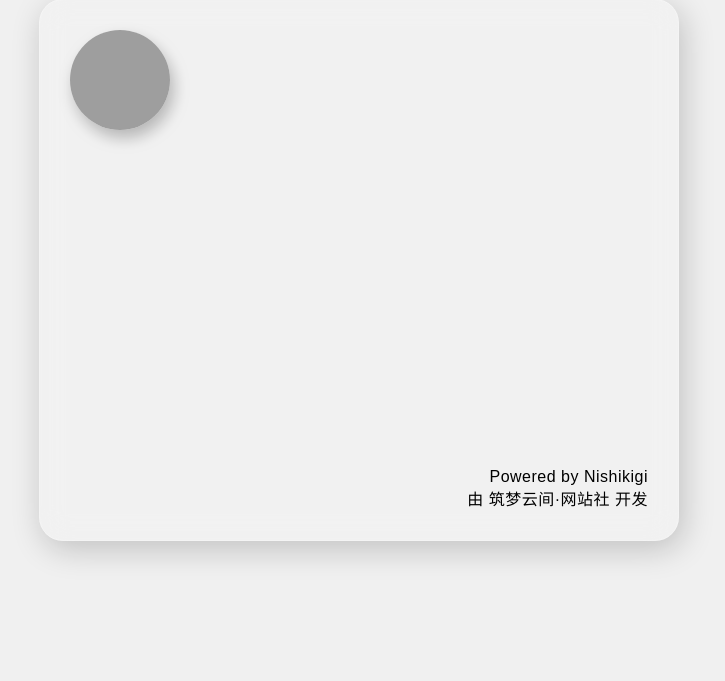
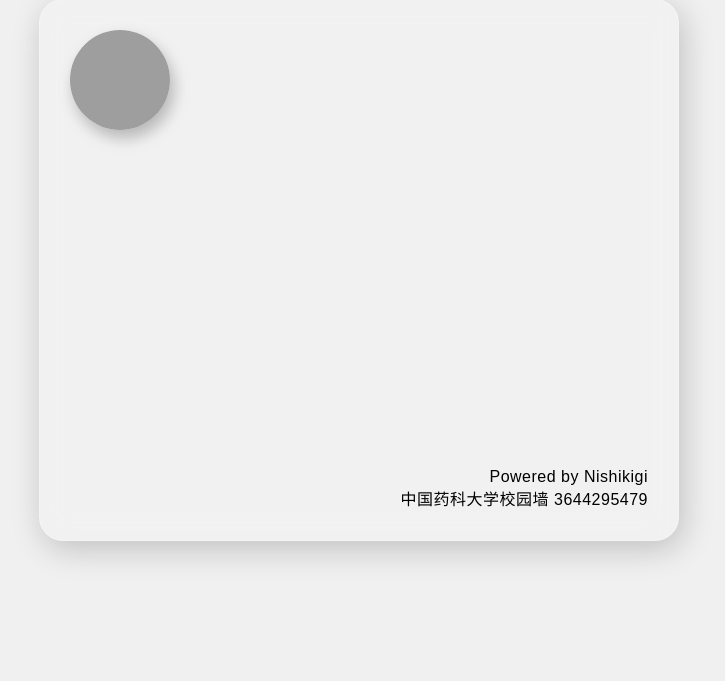
Before and after one commit to sx120609/Nishikigi, a Python web app: template templates/normal.html in a window 1280 px wide. Shown: the part 98-779 px from the top of the page, without its empty margins (9-734 px from the left). Run offline with Jinja, Linux system fonts and the light colour scheme; the template is opened without the code that fills it, so the values that code supplies are empty; grey boxes are pictures that could not be loaded.

Commit message:
Update normal.html

```diff
--- a/templates/normal.html
+++ b/templates/normal.html
@@ -140,7 +140,7 @@
         </div>
         <div style="display: flex; justify-content: space-between;">
             <div> {{ date }}</div>
-            <div>由 筑梦云间·网站社 开发</div>
+            <div>中国药科大学校园墙 3644295479</div>
         </div>
     </div>
 </div>
```
